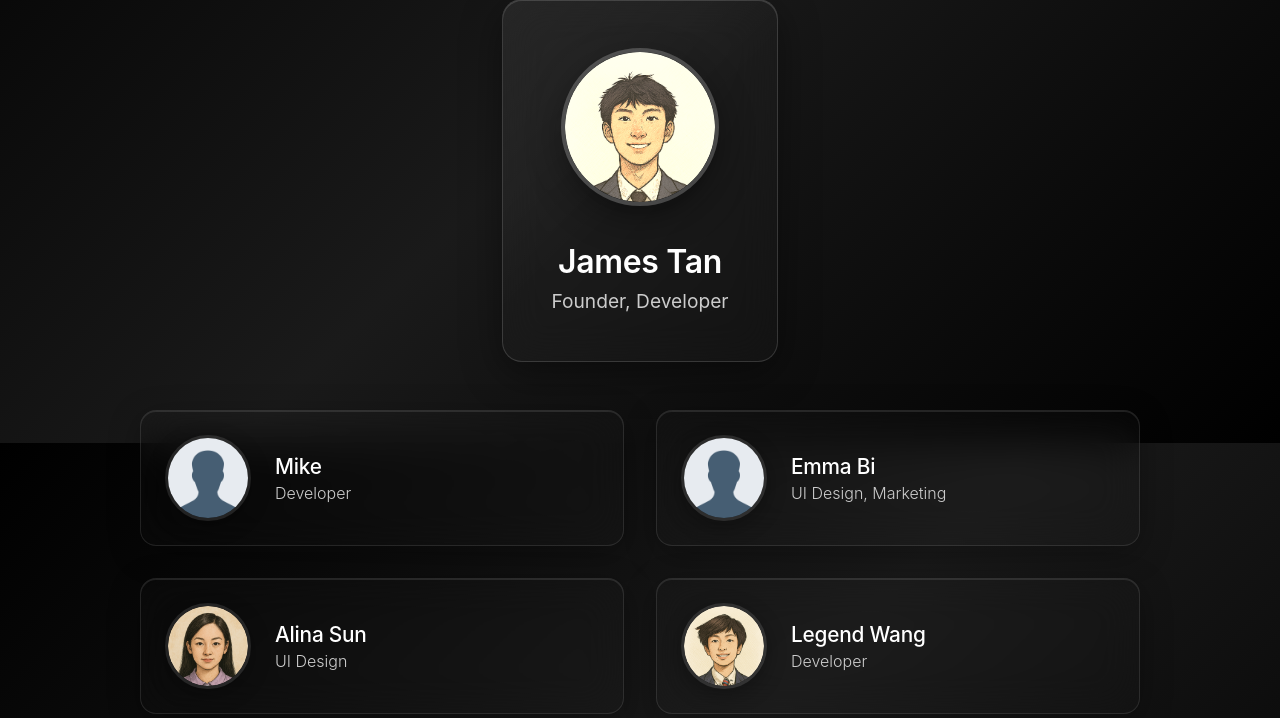
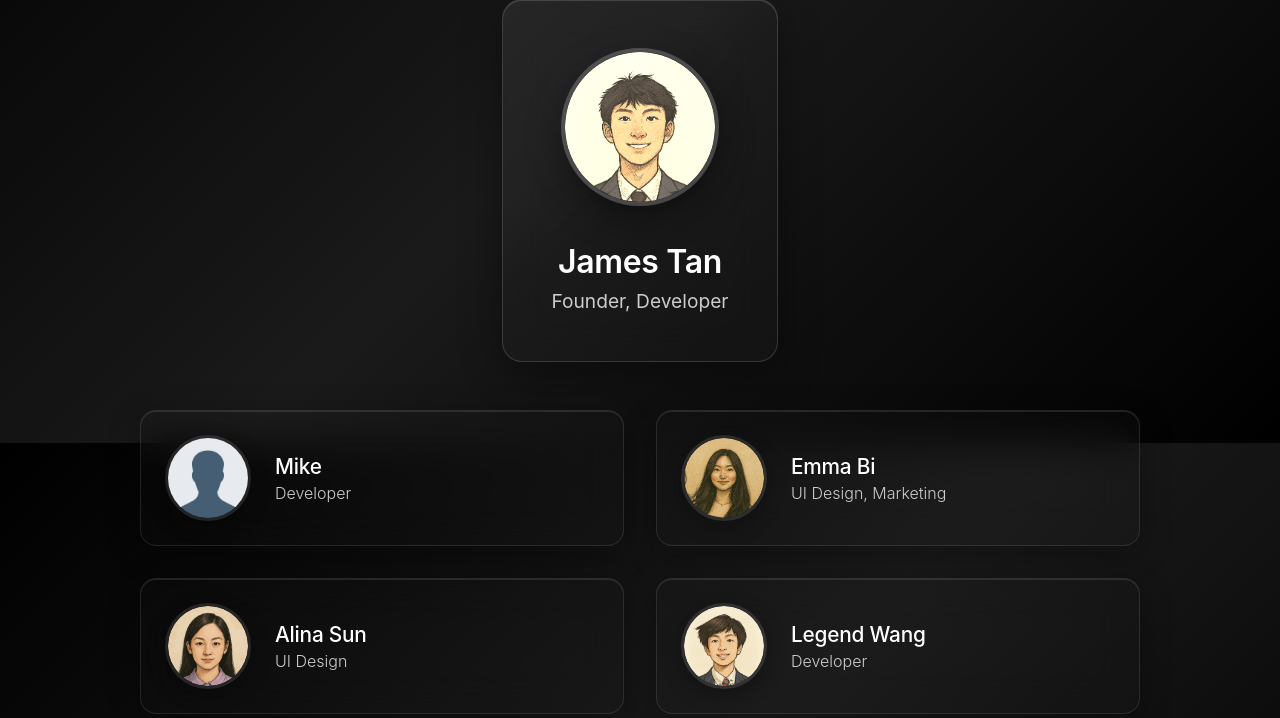
Before and after one commit to SightTrack/website, a Django app: page /about_us in a window 1280 px wide. Shown: the part 357-1075 px from the top of the page. Run offline with Django 5.2, Linux system fonts and the light colour scheme; some libraries are stand-ins or nearby versions.

Commit message:
add one avatar

```diff
--- a/core/templates/core/about_us.html
+++ b/core/templates/core/about_us.html
@@ -447,7 +447,7 @@
         </div>
 
         <div class="team-member">
-            <img src="{% static 'images/portraits/default.png' %}" alt="Emma" class="portrait">
+            <img src="{% static 'images/portraits/emma.png' %}" alt="Emma" class="portrait">
             <div class="member-info">
                 <h3 class="member-name">Emma Bi</h3>
                 <p class="member-role">UI Design, Marketing</p>
```
Also changed, not shown: static/images/portraits/emma.png (added), 3 other files.
